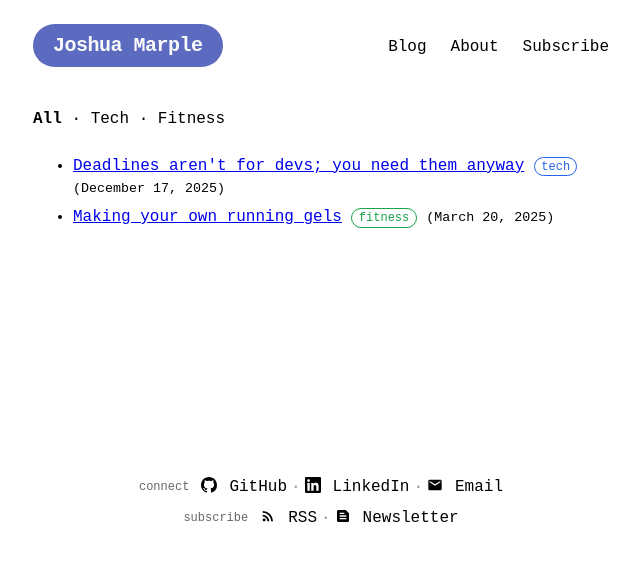
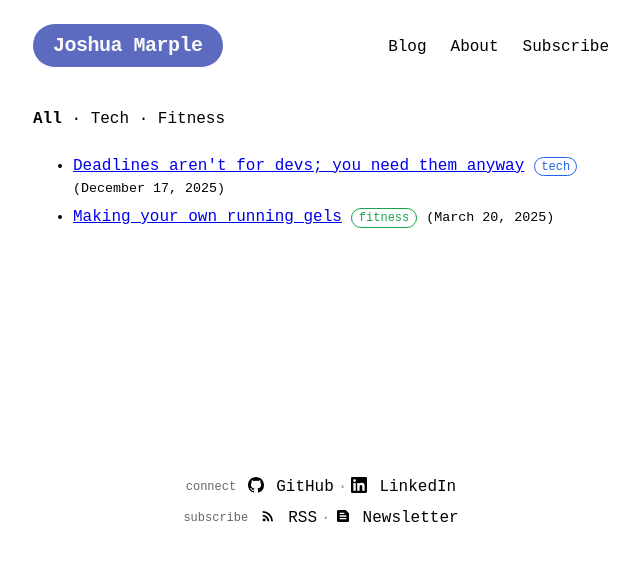
Before and after one commit to joshuaMarple/joshuamarple.github.io, a Jekyll site: the page built from index.md, in a window 1280 px wide. Shown: the top 561 px of the page, without its empty margins (319-959 px from the left). Built offline with Jekyll 4.4.1, drawn with Linux system fonts in a browser that asks for light colours; some web fonts are replaced.

Commit message:
Fix LinkedIn URL and remove placeholder email link
LinkedIn URL was using "joshua-marple" instead of the correct
"joshuamarple" handle, and the email link still pointed at the
template placeholder "email@example.com". Removed the email entry
from connect_links.html and footer.html until a real address is
chosen.

https://claude.ai/code/session_011TcN4Q25RDRKeb8t3KQCHy

```diff
--- a/_includes/footer.html
+++ b/_includes/footer.html
@@ -7,14 +7,9 @@
         <span>GitHub</span>
       </a>
       <span class="connect-sep">·</span>
-      <a href="https://www.linkedin.com/in/joshua-marple/" target="_blank">
+      <a href="https://www.linkedin.com/in/joshuamarple/" target="_blank">
         <svg class="icon" viewBox="0 0 24 24" fill="currentColor"><path d="M20.447 20.452h-3.554v-5.569c0-1.328-.027-3.037-1.852-3.037-1.853 0-2.136 1.445-2.136 2.939v5.667H9.351V9h3.414v1.561h.046c.477-.9 1.637-1.85 3.37-1.85 3.601 0 4.267 2.37 4.267 5.455v6.286zM5.337 7.433a2.062 2.062 0 01-2.063-2.065 2.064 2.064 0 112.063 2.065zm1.782 13.019H3.555V9h3.564v11.452zM22.225 0H1.771C.792 0 0 .774 0 1.729v20.542C0 23.227.792 24 1.771 24h20.451C23.2 24 24 23.227 24 22.271V1.729C24 .774 23.2 0 22.222 0h.003z"/></svg>
         <span>LinkedIn</span>
-      </a>
-      <span class="connect-sep">·</span>
-      <a href="mailto:email@example.com">
-        <svg class="icon" viewBox="0 0 24 24" fill="currentColor"><path d="M20 4H4c-1.1 0-2 .9-2 2v12c0 1.1.9 2 2 2h16c1.1 0 2-.9 2-2V6c0-1.1-.9-2-2-2zm0 4l-8 5-8-5V6l8 5 8-5v2z"/></svg>
-        <span>Email</span>
       </a>
     </div>
     <div class="footer-row">
```
Also changed, not shown: _includes/connect_links.html (+1 -6 lines).
